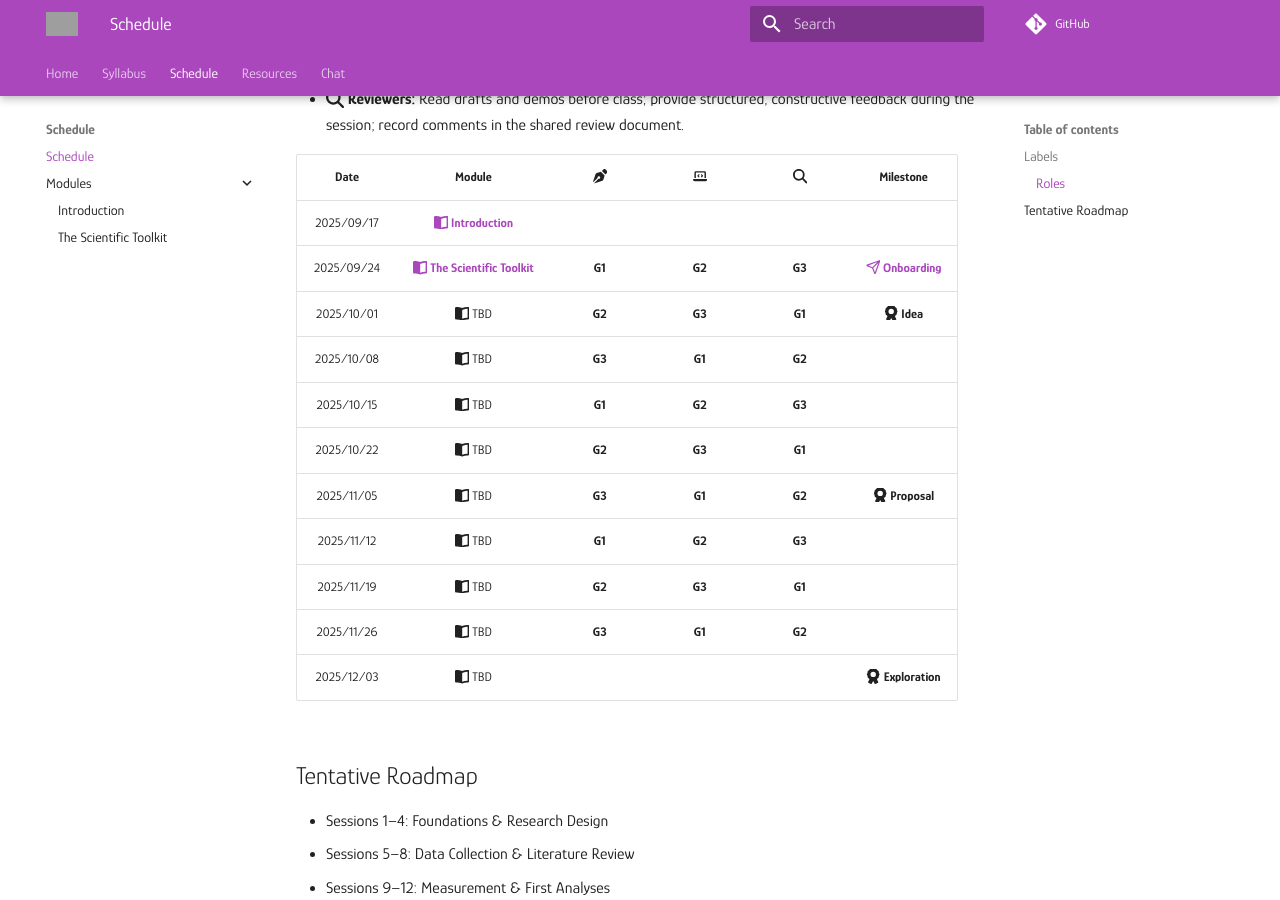
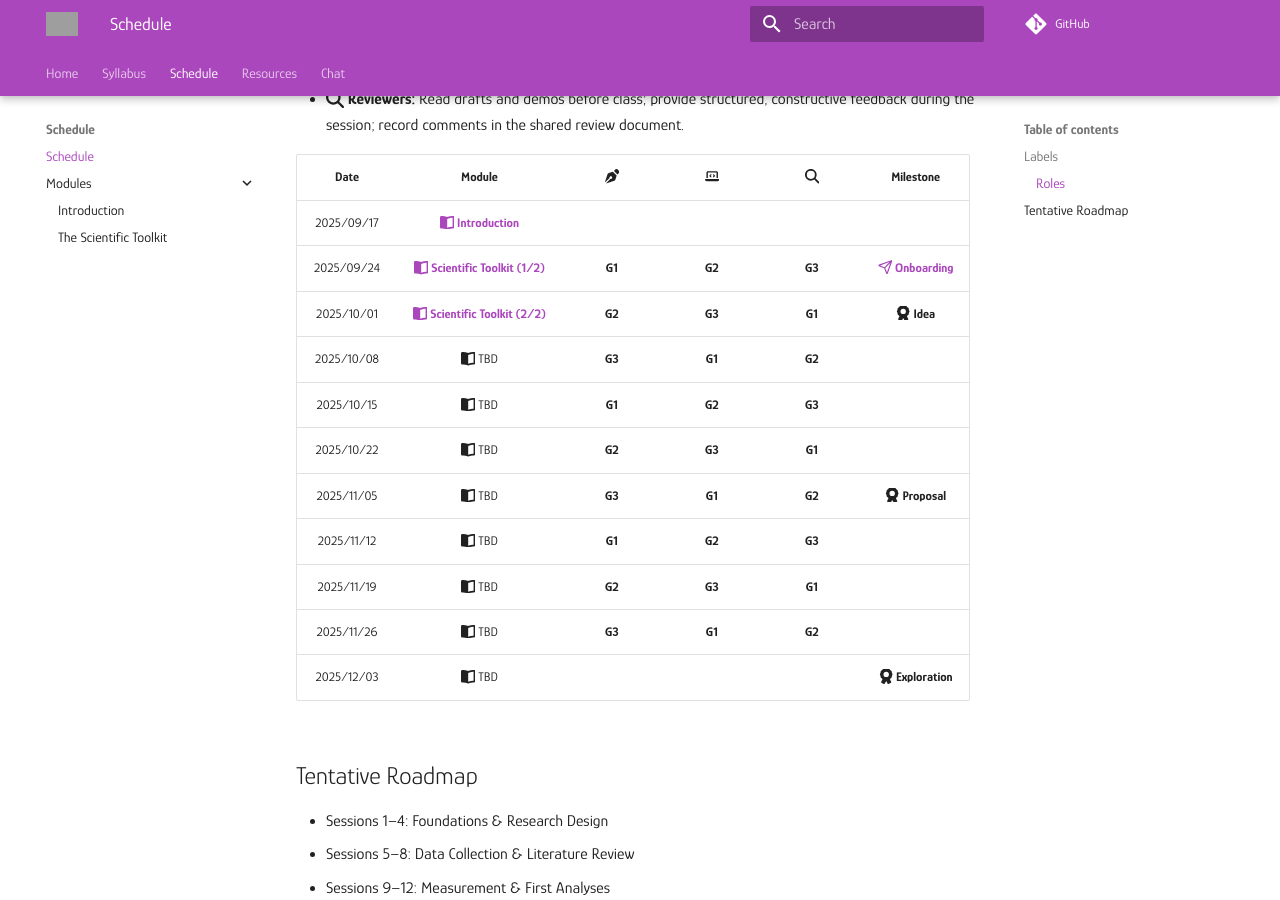
Before and after one commit to mickaeltemporao/itds, an MkDocs documentation site: the page built from docs/schedule.md, in a window 1280 px wide and 900 px high, scrolled down 639 px. Built offline with MkDocs 1.6.1 and Material for MkDocs 9.7.7, drawn with Linux system fonts in a browser that asks for light colours; comment, search, counter and statistics services are not loaded; grey boxes are pictures that could not be loaded.

Commit message:
update week link

```diff
--- a/docs/schedule.md
+++ b/docs/schedule.md
@@ -26,8 +26,8 @@ Each week, students work in groups of four within one of the three rotating grou
 | Date       | Module                                                                   | :fontawesome-solid-pen-nib: | :fontawesome-solid-laptop-code: | :fontawesome-solid-magnifying-glass: | Milestone |
 | :-:        | :-:                                                                       | :-:    | :-:    | :-:    | :-:                                                                         |
 | 2025/09/17 | [**:fontawesome-solid-book-open: Introduction**](modules/introduction.md)|        |        |        |                                                                             |
-| 2025/09/24 | [**:fontawesome-solid-book-open: The Scientific Toolkit**](modules/science.md) | **G1** | **G2** | **G3** | [**:fontawesome-regular-paper-plane: Onboarding**](resources/onboarding.md) |
-| 2025/10/01 | :fontawesome-solid-book-open: TBD                                        | **G2** | **G3** | **G1** | **:fontawesome-solid-award: Idea** |
+| 2025/09/24 | [**:fontawesome-solid-book-open: Scientific Toolkit (1/2)**](modules/science.md) | **G1** | **G2** | **G3** | [**:fontawesome-regular-paper-plane: Onboarding**](resources/onboarding.md) |
+| 2025/10/01 | [**:fontawesome-solid-book-open: Scientific Toolkit (2/2)**](modules/science-2.md)                                        | **G2** | **G3** | **G1** | **:fontawesome-solid-award: Idea** |
 | 2025/10/08 | :fontawesome-solid-book-open: TBD                                        | **G3** | **G1** | **G2** |      |
 | 2025/10/15 | :fontawesome-solid-book-open: TBD                                        | **G1** | **G2** | **G3** |      |
 | 2025/10/22 | :fontawesome-solid-book-open: TBD                                        | **G2** | **G3** | **G1** |      |
```
